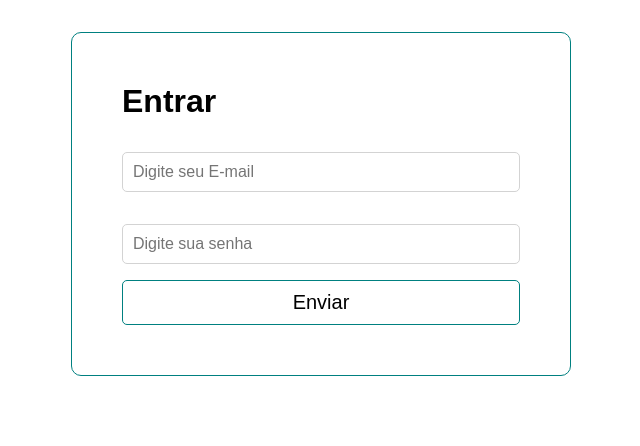
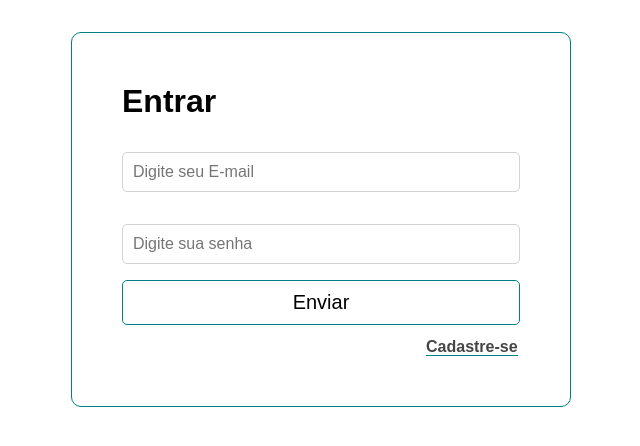
Before and after one commit to Greg-otol/appmystore, a React (Vite) app: page /login in a window 1280 px wide. Shown: the top 446 px of the page, without its empty margins (319-959 px from the left). Built offline with nearby package versions, Linux system fonts and the light colour scheme; no server answers.

Commit message:
Button Register

```diff
--- a/src/pages/SignIn.tsx
+++ b/src/pages/SignIn.tsx
@@ -76,7 +76,19 @@ export default function SignIn() {
             </Col>
           </Row>
 
-          <Button>Enviar</Button>
+          <Button style={{ marginBottom: "0.8rem" }}>Enviar</Button>
+          <a
+            style={{
+              marginLeft: "19rem",
+              textDecoration: "none",
+              color: "#454545",
+              fontWeight: "bold",
+              borderBottom: "1px solid teal",
+            }}
+            href="/register"
+          >
+            Cadastre-se
+          </a>
         </form>
       </Container>
     </>
--- a/src/pages/SignUp.tsx
+++ b/src/pages/SignUp.tsx
@@ -171,7 +171,19 @@ export default function SignUp() {
           </Col>
         </Row>
 
-        <Button>Cadastrar</Button>
+        <Button style={{ marginBottom: "0.8rem" }}>Cadastrar</Button>
+        <a
+          style={{
+            marginLeft: "21.5rem",
+            textDecoration: "none",
+            color: "#454545",
+            fontWeight: "bold",
+            borderBottom: "1px solid teal",
+          }}
+          href="/login"
+        >
+          Entrar
+        </a>
       </form>
       <ValidMessage>
         {status.type === "success" ? (
```
